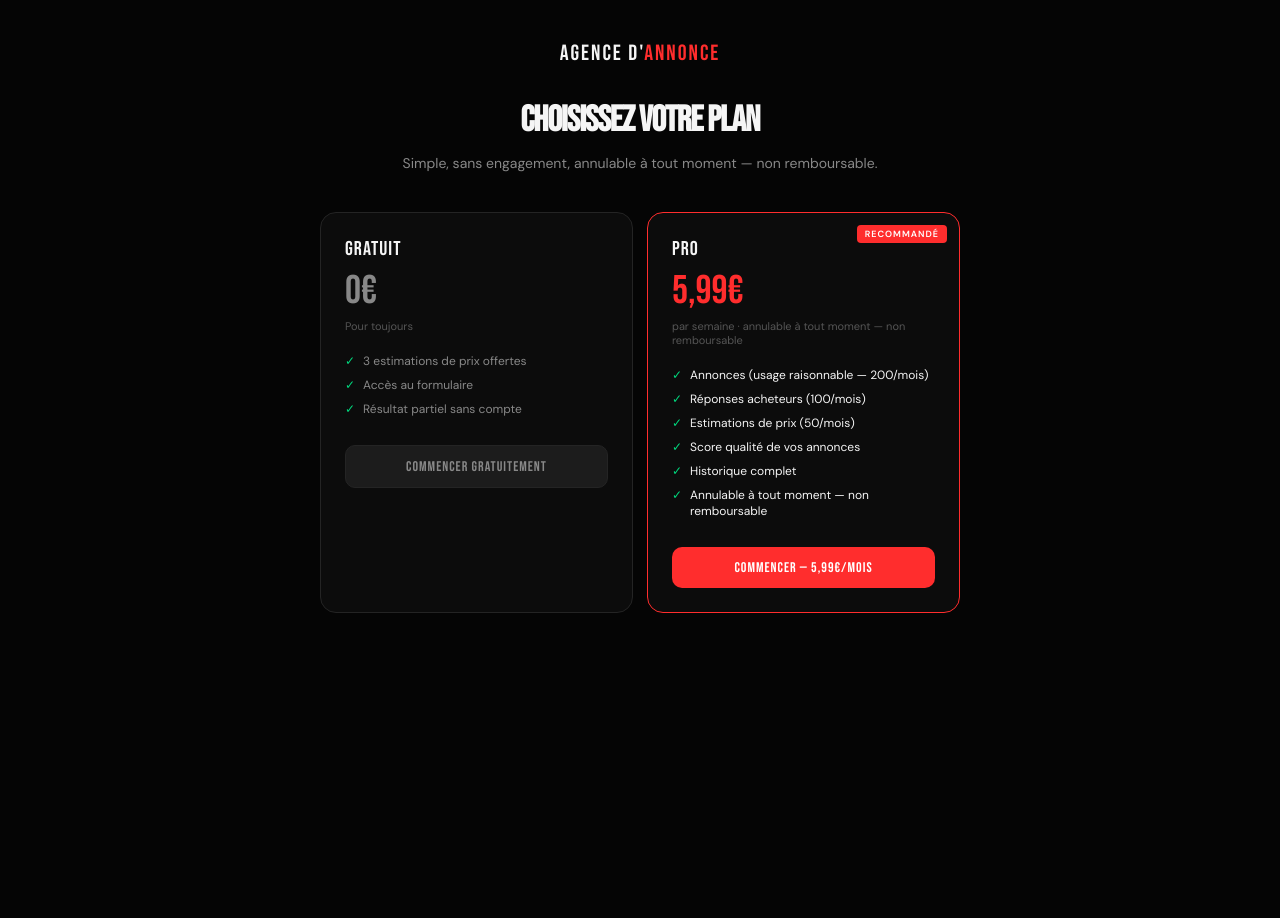
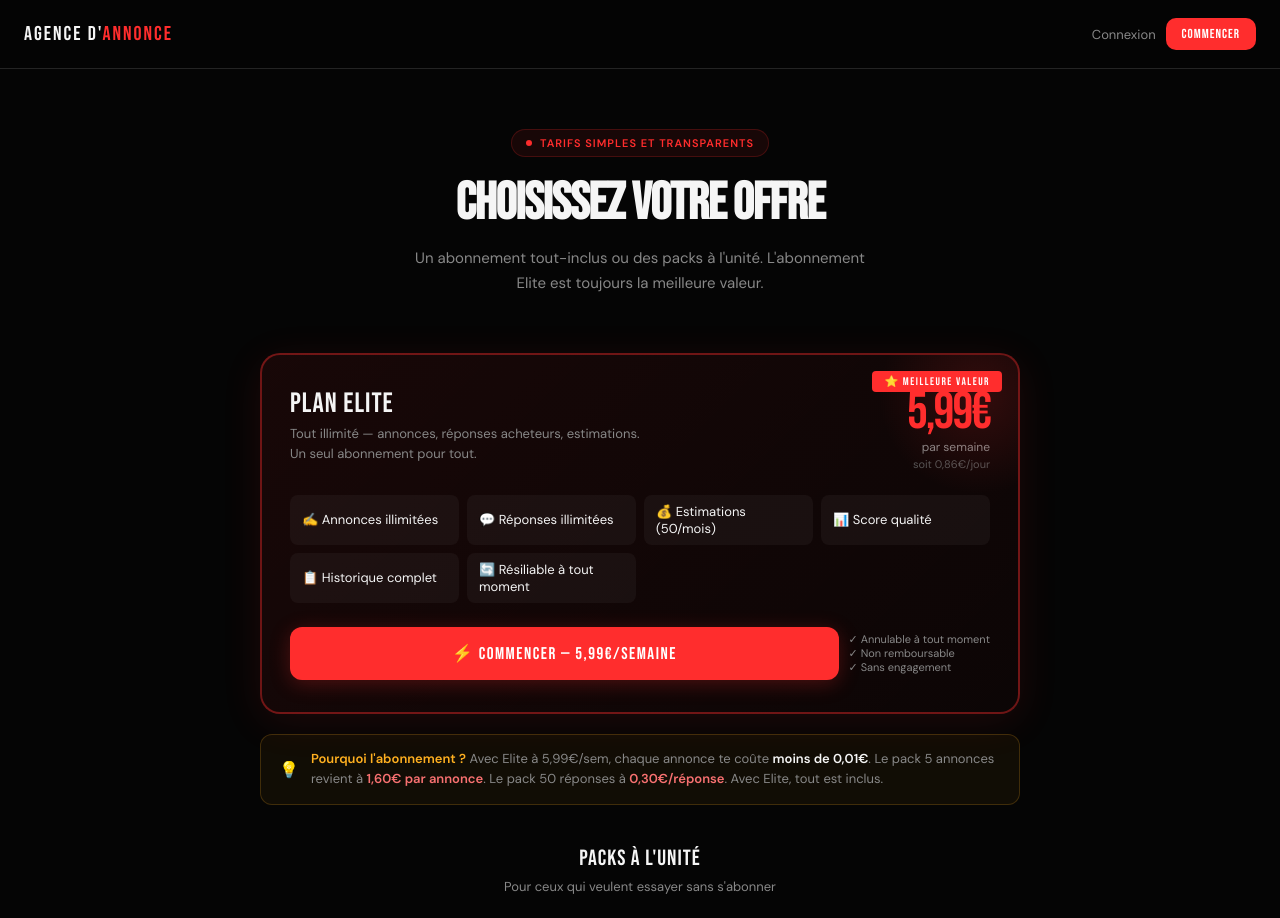
Before and after one commit to nppro4-art/Agence-Annonce, a Next.js app: page /pricing in a window 1280 px wide. Shown: the top 918 px of the page. Before the commit the page ends 800 px from the top, so only its background shows below. Built offline with nearby package versions, Linux system fonts and the light colour scheme.

Commit message:
Update pricing.js

```diff
--- a/pages/pricing.js
+++ b/pages/pricing.js
@@ -4,62 +4,180 @@ import Link from 'next/link'
 export default function Pricing() {
   const router = useRouter()
 
+  const packs = [
+    { id: 'pack5', name: '5 annonces', price: '7,99€', unit: '1,60€/annonce', desc: 'Paiement unique', features: ['5 annonces professionnelles', 'Version courte incluse', 'Score qualité inclus'], cta: 'Acheter ce pack', link: process.env.NEXT_PUBLIC_STRIPE_PACK5 || '#' },
+    { id: 'pack10', name: '10 annonces', price: '13,99€', unit: '1,40€/annonce', desc: 'Paiement unique', features: ['10 annonces professionnelles', 'Version courte incluse', 'Score qualité inclus'], cta: 'Acheter ce pack', link: process.env.NEXT_PUBLIC_STRIPE_PACK10 || '#' },
+    { id: 'rep50', name: '50 réponses', price: '14,99€', unit: '0,30€/réponse', desc: 'Paiement unique', features: ['50 réponses acheteurs', 'Conseil négociation inclus', 'Ton professionnel garanti'], cta: 'Acheter ce pack', link: process.env.NEXT_PUBLIC_STRIPE_REP50 || '#' },
+    { id: 'rep500', name: '500 réponses', price: '39,99€', unit: '0,08€/réponse', desc: 'Paiement unique', features: ['500 réponses acheteurs', 'Conseil négociation inclus', 'Meilleure valeur réponses'], cta: 'Acheter ce pack', link: process.env.NEXT_PUBLIC_STRIPE_REP500 || '#' },
+  ]
+
   return (
-    <div style={{ minHeight: '100vh', background: 'var(--black)', padding: '40px 20px' }}>
-      <div style={{ maxWidth: 640, margin: '0 auto' }}>
-        <div style={{ textAlign: 'center', marginBottom: 40 }}>
-          <Link href="/" style={{ fontFamily: 'Bebas Neue', fontSize: 22, letterSpacing: 2 }}>
-            Agence d'<span style={{ color: 'var(--red)' }}>Annonce</span>
+    <div style={{ minHeight: '100vh', background: 'var(--black)' }}>
+      <style>{`
+        @keyframes fadeUp { from { opacity:0; transform:translateY(20px) } to { opacity:1; transform:translateY(0) } }
+        @keyframes pulse { 0%,100%{opacity:1}50%{opacity:.4} }
+        .fade-up { animation: fadeUp .6s ease forwards; }
+        .d1{animation-delay:.1s;opacity:0} .d2{animation-delay:.2s;opacity:0} .d3{animation-delay:.3s;opacity:0} .d4{animation-delay:.4s;opacity:0}
+        .pack-card { transition: all .2s; }
+        .pack-card:hover { transform: translateY(-3px); border-color: rgba(255,45,45,.3) !important; }
+        .elite-card { transition: all .2s; }
+        .elite-card:hover { transform: translateY(-4px); box-shadow: 0 20px 60px rgba(255,45,45,.2) !important; }
+        .cta-btn { transition: all .2s; }
+        .cta-btn:hover { transform: translateY(-2px); box-shadow: 0 8px 28px rgba(255,45,45,.35) !important; }
+        .outline-btn { transition: all .2s; }
+        .outline-btn:hover { border-color: rgba(255,45,45,.4) !important; color: var(--white) !important; }
+      `}</style>
+
+      {/* NAV */}
+      <nav style={{ padding: '18px 24px', display: 'flex', alignItems: 'center', justifyContent: 'space-between', borderBottom: '1px solid var(--border)', background: 'rgba(5,5,5,.9)', backdropFilter: 'blur(12px)', position: 'sticky', top: 0, zIndex: 100 }}>
+        <Link href="/" style={{ fontFamily: 'Bebas Neue', fontSize: 20, letterSpacing: 2 }}>
+          Agence d&apos;<span style={{ color: 'var(--red)' }}>Annonce</span>
+        </Link>
+        <div style={{ display: 'flex', gap: 10, alignItems: 'center' }}>
+          <Link href="/auth/login" style={{ fontSize: 13, color: 'var(--muted2)' }}>Connexion</Link>
+          <Link href="/auth/register">
+            <button style={{ background: 'var(--red)', border: 'none', borderRadius: 10, color: 'white', cursor: 'pointer', fontFamily: 'Bebas Neue', fontSize: 13, letterSpacing: 1, padding: '8px 16px' }}>
+              Commencer
+            </button>
           </Link>
-          <h1 style={{ fontFamily: 'Bebas Neue', fontSize: 36, letterSpacing: -1, marginTop: 32, marginBottom: 12 }}>
-            Choisissez votre plan
+        </div>
+      </nav>
+
+      <div style={{ maxWidth: 800, margin: '0 auto', padding: '60px 20px 100px' }}>
+
+        {/* HEADER */}
+        <div className="fade-up d1" style={{ textAlign: 'center', marginBottom: 56 }}>
+          <div style={{ display: 'inline-flex', alignItems: 'center', gap: 8, background: 'rgba(255,45,45,.08)', border: '1px solid rgba(255,45,45,.2)', borderRadius: 20, padding: '6px 14px', fontSize: 11, color: 'var(--red)', marginBottom: 20, letterSpacing: 1, textTransform: 'uppercase', fontWeight: 600 }}>
+            <span style={{ width: 6, height: 6, background: 'var(--red)', borderRadius: '50%', animation: 'pulse 2s infinite', display: 'inline-block' }}></span>
+            Tarifs simples et transparents
+          </div>
+          <h1 style={{ fontFamily: 'Bebas Neue', fontSize: 'clamp(32px,7vw,52px)', letterSpacing: -1, lineHeight: 1.05, marginBottom: 14 }}>
+            Choisissez votre offre
           </h1>
-          <p style={{ fontSize: 14, color: 'var(--muted2)' }}>Simple, sans engagement, annulable à tout moment — non remboursable.</p>
+          <p style={{ fontSize: 15, color: 'var(--muted2)', lineHeight: 1.7, maxWidth: 480, margin: '0 auto' }}>
+            Un abonnement tout-inclus ou des packs à l&apos;unité. L&apos;abonnement Elite est toujours la meilleure valeur.
+          </p>
         </div>
 
-        <div style={{ display: 'grid', gridTemplateColumns: '1fr 1fr', gap: 14 }}>
-          {/* GRATUIT */}
-          <div style={{ background: 'var(--s1)', border: '1.5px solid var(--border)', borderRadius: 16, padding: 24 }}>
-            <div style={{ fontFamily: 'Bebas Neue', fontSize: 20, letterSpacing: 1, marginBottom: 6 }}>Gratuit</div>
-            <div style={{ fontFamily: 'Bebas Neue', fontSize: 40, color: 'var(--muted2)', marginBottom: 4 }}>0€</div>
-            <div style={{ fontSize: 11, color: 'var(--muted)', marginBottom: 20 }}>Pour toujours</div>
-            {['3 estimations de prix offertes', 'Accès au formulaire', 'Résultat partiel sans compte'].map(f => (
-              <div key={f} style={{ fontSize: 12, color: 'var(--muted2)', display: 'flex', gap: 8, marginBottom: 8 }}>
-                <span style={{ color: 'var(--success)' }}>✓</span>{f}
+        {/* PLAN ELITE — MIS EN AVANT */}
+        <div className="fade-up d2 elite-card" style={{ background: 'linear-gradient(135deg, rgba(255,45,45,.08), rgba(255,45,45,.03))', border: '2px solid rgba(255,45,45,.4)', borderRadius: 20, padding: '32px 28px', marginBottom: 20, position: 'relative', overflow: 'hidden', boxShadow: '0 8px 40px rgba(255,45,45,.1)' }}>
+          {/* Glow */}
+          <div style={{ position: 'absolute', top: -60, right: -60, width: 200, height: 200, background: 'radial-gradient(circle, rgba(255,45,45,.15) 0%, transparent 70%)', pointerEvents: 'none' }}></div>
+
+          <div style={{ position: 'absolute', top: 16, right: 16, background: 'var(--red)', color: 'white', fontFamily: 'Bebas Neue', fontSize: 11, letterSpacing: 1.5, padding: '4px 12px', borderRadius: 4 }}>
+            ⭐ MEILLEURE VALEUR
+          </div>
+
+          <div style={{ display: 'flex', alignItems: 'flex-start', justifyContent: 'space-between', marginBottom: 24, flexWrap: 'wrap', gap: 16 }}>
+            <div>
+              <div style={{ fontFamily: 'Bebas Neue', fontSize: 28, letterSpacing: 1, marginBottom: 4 }}>Plan Elite</div>
+              <div style={{ fontSize: 13, color: 'var(--muted2)', lineHeight: 1.6, maxWidth: 360 }}>
+                Tout illimité — annonces, réponses acheteurs, estimations. Un seul abonnement pour tout.
+              </div>
+            </div>
+            <div style={{ textAlign: 'right', flexShrink: 0 }}>
+              <div style={{ fontFamily: 'Bebas Neue', fontSize: 52, color: 'var(--red)', letterSpacing: -2, lineHeight: 1 }}>5,99€</div>
+              <div style={{ fontSize: 12, color: 'var(--muted2)' }}>par semaine</div>
+              <div style={{ fontSize: 11, color: 'var(--muted)', marginTop: 2 }}>soit 0,86€/jour</div>
+            </div>
+          </div>
+
+          <div style={{ display: 'grid', gridTemplateColumns: 'repeat(auto-fit, minmax(160px, 1fr))', gap: 8, marginBottom: 24 }}>
+            {[
+              '✍️ Annonces illimitées',
+              '💬 Réponses illimitées',
+              '💰 Estimations (50/mois)',
+              '📊 Score qualité',
+              '📋 Historique complet',
+              '🔄 Résiliable à tout moment',
+            ].map(f => (
+              <div key={f} style={{ display: 'flex', alignItems: 'center', gap: 8, fontSize: 13, color: 'var(--white)', background: 'rgba(255,255,255,.04)', borderRadius: 8, padding: '8px 12px' }}>
+                {f}
               </div>
             ))}
-            <button onClick={() => router.push('/auth/register')}
-              style={{ width: '100%', marginTop: 20, background: 'var(--s3)', border: '1px solid var(--border)', borderRadius: 10, color: 'var(--muted2)', cursor: 'pointer', fontFamily: 'Bebas Neue', fontSize: 14, letterSpacing: 1, padding: '12px' }}>
-              COMMENCER GRATUITEMENT
-            </button>
           </div>
 
-          {/* PRO */}
-          <div style={{ background: 'var(--s1)', border: '1.5px solid var(--red)', borderRadius: 16, padding: 24, position: 'relative', overflow: 'hidden' }}>
-            <div style={{ position: 'absolute', top: 12, right: 12, background: 'var(--red)', color: 'white', fontSize: 9, fontWeight: 700, letterSpacing: 1, padding: '3px 8px', borderRadius: 4 }}>
-              RECOMMANDÉ
+          <div style={{ display: 'flex', gap: 10, flexWrap: 'wrap' }}>
+            <button className="cta-btn" onClick={() => router.push('/auth/register?plan=elite')}
+              style={{ flex: 1, minWidth: 200, background: 'var(--red)', border: 'none', borderRadius: 12, color: 'white', cursor: 'pointer', fontFamily: 'Bebas Neue', fontSize: 17, letterSpacing: 1.5, padding: '16px 24px', boxShadow: '0 4px 20px rgba(255,45,45,.25)' }}>
+              ⚡ COMMENCER — 5,99€/SEMAINE
+            </button>
+            <div style={{ display: 'flex', flexDirection: 'column', justifyContent: 'center' }}>
+              <div style={{ fontSize: 11, color: 'var(--muted2)' }}>✓ Annulable à tout moment</div>
+              <div style={{ fontSize: 11, color: 'var(--muted2)' }}>✓ Non remboursable</div>
+              <div style={{ fontSize: 11, color: 'var(--muted2)' }}>✓ Sans engagement</div>
             </div>
-            <div style={{ fontFamily: 'Bebas Neue', fontSize: 20, letterSpacing: 1, marginBottom: 6 }}>Pro</div>
-            <div style={{ fontFamily: 'Bebas Neue', fontSize: 40, color: 'var(--red)', marginBottom: 4 }}>5,99€</div>
-            <div style={{ fontSize: 11, color: 'var(--muted)', marginBottom: 20 }}>par semaine · annulable à tout moment — non remboursable</div>
-            {[
-              'Annonces (usage raisonnable — 200/mois)',
-              'Réponses acheteurs (100/mois)',
-              'Estimations de prix (50/mois)',
-              'Score qualité de vos annonces',
-              'Historique complet',
-              'Annulable à tout moment — non remboursable'
-            ].map(f => (
-              <div key={f} style={{ fontSize: 12, color: 'var(--white)', display: 'flex', gap: 8, marginBottom: 8 }}>
-                <span style={{ color: 'var(--success)' }}>✓</span>{f}
+          </div>
+        </div>
+
+        {/* COMPARAISON RAPIDE */}
+        <div className="fade-up d2" style={{ background: 'rgba(255,176,32,.05)', border: '1px solid rgba(255,176,32,.2)', borderRadius: 12, padding: '14px 18px', marginBottom: 40, display: 'flex', alignItems: 'center', gap: 12 }}>
+          <span style={{ fontSize: 16 }}>💡</span>
+          <div style={{ fontSize: 13, color: 'var(--muted2)', lineHeight: 1.6 }}>
+            <strong style={{ color: 'var(--warning)' }}>Pourquoi l&apos;abonnement ?</strong> Avec Elite à 5,99€/sem, chaque annonce te coûte <strong style={{ color: 'var(--white)' }}>moins de 0,01€</strong>. Le pack 5 annonces revient à <strong style={{ color: '#f87171' }}>1,60€ par annonce</strong>. Le pack 50 réponses à <strong style={{ color: '#f87171' }}>0,30€/réponse</strong>. Avec Elite, tout est inclus.
+          </div>
+        </div>
+
+        {/* PACKS À L'UNITÉ */}
+        <div className="fade-up d3" style={{ marginBottom: 40 }}>
+          <div style={{ textAlign: 'center', marginBottom: 24 }}>
+            <div style={{ fontFamily: 'Bebas Neue', fontSize: 22, letterSpacing: 1, marginBottom: 6 }}>Packs à l&apos;unité</div>
+            <div style={{ fontSize: 13, color: 'var(--muted2)' }}>Pour ceux qui veulent essayer sans s&apos;abonner</div>
+          </div>
+
+          <div style={{ display: 'grid', gridTemplateColumns: 'repeat(auto-fit, minmax(200px, 1fr))', gap: 12 }}>
+            {packs.map(p => (
+              <div key={p.id} className="pack-card" style={{ background: 'var(--s1)', border: '1.5px solid var(--border)', borderRadius: 16, padding: '20px 18px' }}>
+                <div style={{ fontFamily: 'Bebas Neue', fontSize: 18, letterSpacing: .5, marginBottom: 4 }}>{p.name}</div>
+                <div style={{ display: 'flex', alignItems: 'baseline', gap: 6, marginBottom: 2 }}>
+                  <div style={{ fontFamily: 'Bebas Neue', fontSize: 28, color: 'var(--muted2)', letterSpacing: -1 }}>{p.price}</div>
+                </div>
+                <div style={{ fontSize: 11, color: 'var(--muted)', marginBottom: 16 }}>{p.unit} · {p.desc}</div>
+                {p.features.map(f => (
+                  <div key={f} style={{ display: 'flex', alignItems: 'center', gap: 7, fontSize: 12, color: 'var(--muted2)', marginBottom: 6 }}>
+                    <span style={{ color: 'var(--success)', fontSize: 10 }}>✓</span>{f}
+                  </div>
+                ))}
+                <a href={p.link} target="_blank" rel="noreferrer">
+                  <button className="outline-btn" style={{ width: '100%', marginTop: 14, background: 'transparent', border: '1.5px solid var(--border2)', borderRadius: 10, color: 'var(--muted2)', cursor: 'pointer', fontFamily: 'Bebas Neue', fontSize: 13, letterSpacing: 1, padding: '11px' }}>
+                    {p.cta}
+                  </button>
+                </a>
               </div>
             ))}
-            <button onClick={() => router.push('/auth/register?plan=pro')}
-              style={{ width: '100%', marginTop: 20, background: 'var(--red)', border: 'none', borderRadius: 10, color: 'white', cursor: 'pointer', fontFamily: 'Bebas Neue', fontSize: 14, letterSpacing: 1, padding: '12px', transition: 'all .2s' }}>
-              COMMENCER — 5,99€/MOIS
-            </button>
           </div>
         </div>
+
+        {/* PLAN GRATUIT */}
+        <div className="fade-up d4" style={{ background: 'var(--s1)', border: '1px solid var(--border)', borderRadius: 16, padding: '20px 24px', marginBottom: 48, display: 'flex', alignItems: 'center', justifyContent: 'space-between', flexWrap: 'wrap', gap: 14 }}>
+          <div>
+            <div style={{ fontFamily: 'Bebas Neue', fontSize: 18, letterSpacing: .5, marginBottom: 4 }}>Gratuit</div>
+            <div style={{ fontSize: 12, color: 'var(--muted2)' }}>3 estimations de prix par jour · Sans carte bancaire</div>
+          </div>
+          <button className="outline-btn" onClick={() => router.push('/auth/register')}
+            style={{ background: 'transparent', border: '1.5px solid var(--border2)', borderRadius: 10, color: 'var(--muted2)', cursor: 'pointer', fontFamily: 'Bebas Neue', fontSize: 13, letterSpacing: 1, padding: '11px 20px' }}>
+            COMMENCER GRATUITEMENT
+          </button>
+        </div>
+
+        {/* FAQ RAPIDE */}
+        <div className="fade-up d4">
+          <div style={{ fontFamily: 'Bebas Neue', fontSize: 20, letterSpacing: 1, marginBottom: 16, textAlign: 'center' }}>Questions fréquentes</div>
+          <div style={{ display: 'flex', flexDirection: 'column', gap: 10 }}>
+            {[
+              { q: "Puis-je annuler quand je veux ?", a: "Oui, l'abonnement Elite est annulable à tout moment depuis votre espace client. Vous conservez l'accès jusqu'à la fin de la période payée." },
+              { q: "Les packs ont-ils une date d'expiration ?", a: "Non, les crédits de vos packs n'expirent jamais." },
+              { q: "Puis-je passer d'un pack à l'abonnement ?", a: "Oui, à tout moment. Vous pouvez vous abonner au plan Elite depuis votre dashboard." },
+              { q: "Remboursements ?", a: "Les paiements ne sont pas remboursables. C'est une prestation de service numérique livré immédiatement." },
+            ].map((item, i) => (
+              <div key={i} style={{ background: 'var(--s1)', border: '1px solid var(--border)', borderRadius: 12, padding: '16px 18px' }}>
+                <div style={{ fontSize: 13, fontWeight: 600, marginBottom: 6 }}>{item.q}</div>
+                <div style={{ fontSize: 12, color: 'var(--muted2)', lineHeight: 1.65 }}>{item.a}</div>
+              </div>
+            ))}
+          </div>
+        </div>
+
       </div>
     </div>
   )
```
